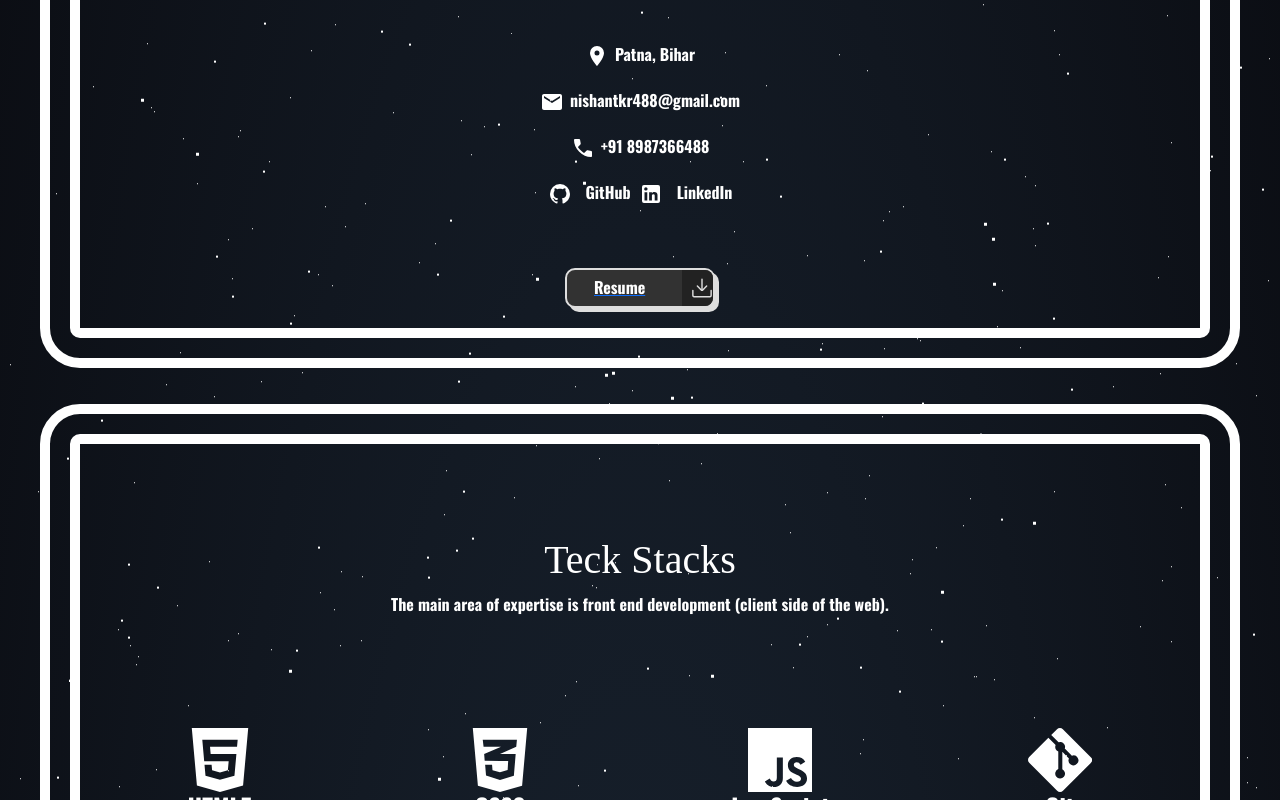
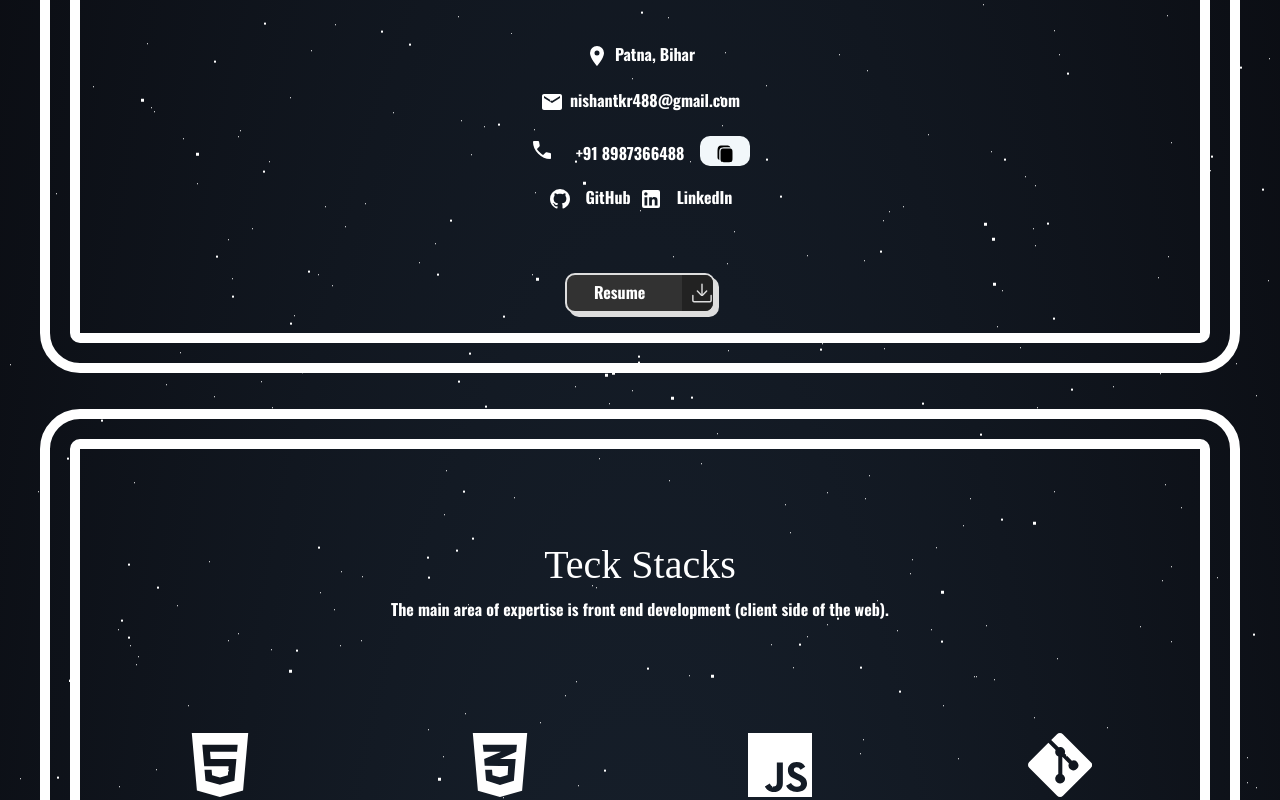
Before and after one commit to nishantkr163/nishantkr163.github.io, a React (Create React App) app: page / in a window 1280 px wide. Shown: the part 960-1760 px from the top of the page. Built offline with nearby package versions, Linux system fonts and the light colour scheme; a web font is replaced by a local one.

Commit message:
toast for sending message

```diff
--- a/package.json
+++ b/package.json
@@ -12,9 +12,11 @@
     "@testing-library/react": "^13.4.0",
     "@testing-library/user-event": "^13.5.0",
     "aos": "^2.3.4",
+    "clipboard-copy": "^4.0.1",
     "react": "^18.2.0",
     "react-dom": "^18.2.0",
     "react-scripts": "5.0.1",
+    "react-toastify": "^9.1.3",
     "styled-components": "^6.0.8",
     "web-vitals": "^2.1.4"
   },
--- a/src/App.css
+++ b/src/App.css
@@ -286,7 +286,7 @@ svg {
 }
 
 .footer {
-  background-color: rgb(11, 13, 19);
+  background-color: #090a0f !important;
   height: 150px;
   z-index: 10 !important;
 }
@@ -1097,19 +1097,19 @@ input::-webkit-inner-spin-button {
   position: relative;
 }
 
-.blog-card .description .read-more a:after {
+/* .blog-card .description .read-more a:after {
   content: "\f061";
   font-family: FontAwesome;
   margin-left: -10px;
   opacity: 0;
   vertical-align: middle;
   transition: margin 0.3s, opacity 0.3s;
-}
+} */
 
-.blog-card .description .read-more a:hover:after {
+/* .blog-card .description .read-more a:hover:after {
   margin-left: 5px;
   opacity: 1;
-}
+} */
 
 .blog-card p {
   position: relative;
--- a/src/App.js
+++ b/src/App.js
@@ -13,6 +13,8 @@ import SpaceBackground from "./Components/SpaceBackground";
 import Contact from "./Components/Contact";
 import GithubCalendar from "./Components/GithubCalendar";
 import Footer from "./Components/Footer";
+import { ToastContainer, toast } from 'react-toastify';
+import 'react-toastify/dist/ReactToastify.css';
 
 
 function App() {
@@ -21,8 +23,33 @@ function App() {
     AOS.init();
   }, []);
 
+  const handleToast = () => {
+    toast.success('Message was sent successfully!', {
+      position: "top-center",
+      autoClose: 5000,
+      hideProgressBar: false,
+      closeOnClick: true,
+      pauseOnHover: true,
+      draggable: true,
+      progress: undefined,
+      theme: "dark",
+      });
+  }
+
   return (
     <>
+        <ToastContainer
+position="top-center"
+autoClose={5000}
+hideProgressBar={false}
+newestOnTop={false}
+closeOnClick
+rtl={false}
+pauseOnFocusLoss
+draggable
+pauseOnHover
+theme="dark"
+/>
       <div id="section0" className="mainContainer">
         <SpaceBackground />
         <Navbar />
@@ -108,7 +135,7 @@ function App() {
           data-aos-duration="1000"
           id="contact"
         >
-          <Contact />
+          <Contact handleToast={handleToast} />
         </div>
         <br /><br /><br /><br />
       </div>
--- a/src/Components/About.js
+++ b/src/Components/About.js
@@ -1,5 +1,6 @@
 import DownloadResume from "./DownloadResume";
 import Nishant_Kumar_Singh_Resume from "../Resume/Nishant_Kumar_Singh_Resume.pdf";
+import Copy from "./Copy";
 
 const About = () => {
   return (
@@ -49,7 +50,7 @@ const About = () => {
             </a>
           </h6>
         </div>
-        <div className="d-flex align-items-center my-3 justify-content-center">
+        <div className="d-flex align-items-center my-3 gap-3 justify-content-center">
           <svg
             width="30px"
             height="30px"
@@ -61,8 +62,12 @@ const About = () => {
               d="M19.95 21q-3.125 0-6.175-1.363t-5.55-3.862q-2.5-2.5-3.862-5.55T3 4.05q0-.45.3-.75t.75-.3H8.1q.35 0 .625.238t.325.562l.65 3.5q.05.4-.025.675T9.4 8.45L6.975 10.9q.5.925 1.187 1.787t1.513 1.663q.775.775 1.625 1.438T13.1 17l2.35-2.35q.225-.225.588-.338t.712-.062l3.45.7q.35.1.575.363T21 15.9v4.05q0 .45-.3.75t-.75.3Z"
             />
           </svg>
-          <h6 id="contact-phone">+91 8987366488</h6>
+          <h6 id="contact-phone" className="pt-2">+91 8987366488</h6>
+          <Copy />
         </div>
+        {/* <div>
+          <Copy />
+        </div> */}
         <div className="d-flex align-items-center my-3 gap-2 justify-content-center">
           <svg
             width="30px"
@@ -112,6 +117,7 @@ const About = () => {
         className="mt-3 d-flex justify-content-center align-items-center"
       >
         <a
+          style={ { textDecoration : "none" } }
           id="resume-link-1"
           href={Nishant_Kumar_Singh_Resume}
           target="_blank"
--- a/src/Components/Contact.js
+++ b/src/Components/Contact.js
@@ -11,6 +11,7 @@ const initialData = {
   phone: "",
   message: "",
 };
+
 
 const reducer = (state, action) => {
   switch (action.type) {
@@ -34,7 +35,7 @@ const reducer = (state, action) => {
   }
 };
 
-const Contact = () => {
+const Contact = ({handleToast}) => {
   const form = useRef();
   const [state, dispatch] = useReducer(reducer, initialData);
   const [send, setSend] = useState(false)
@@ -61,7 +62,7 @@ const Contact = () => {
       )
       .then(
         (result) => {
-          alert("Message sent Successfully")
+          handleToast()
           console.log(result.text);
         },
         (error) => {
--- /dev/null
+++ b/src/Components/Copy.js
@@ -0,0 +1,136 @@
+import React from "react";
+import { styled } from "styled-components";
+import copy from 'clipboard-copy';
+
+const Copy = () => {
+
+    const handleCopyClick = () => {
+        const textToCopy = '+91 8987366488';
+
+        copy(textToCopy)
+          .then(() => {
+            console.log("OK")
+          })
+          .catch((error) => {
+            console.error('Copy failed: ', error);
+          });
+      };
+
+  return (
+    <DIV>
+      <div class="centralize">
+        <div>
+          <button onClick={handleCopyClick} >
+            <span>
+              <svg
+                width="20"
+                height="20"
+                viewBox="0 0 24 24"
+                xmlns="http://www.w3.org/2000/svg"
+              >
+                <g fill="black">
+                  <path d="M15.24 2h-3.894c-1.764 0-3.162 0-4.255.148c-1.126.152-2.037.472-2.755 1.193c-.719.721-1.038 1.636-1.189 2.766C3 7.205 3 8.608 3 10.379v5.838c0 1.508.92 2.8 2.227 3.342c-.067-.91-.067-2.185-.067-3.247v-5.01c0-1.281 0-2.386.118-3.27c.127-.948.413-1.856 1.147-2.593c.734-.737 1.639-1.024 2.583-1.152c.88-.118 1.98-.118 3.257-.118h3.07c1.276 0 2.374 0 3.255.118A3.601 3.601 0 0 0 15.24 2Z" />
+                  <path d="M6.6 11.397c0-2.726 0-4.089.844-4.936c.843-.847 2.2-.847 4.916-.847h2.88c2.715 0 4.073 0 4.917.847c.843.847.843 2.21.843 4.936v4.82c0 2.726 0 4.089-.843 4.936c-.844.847-2.202.847-4.917.847h-2.88c-2.715 0-4.073 0-4.916-.847c-.844-.847-.844-2.21-.844-4.936v-4.82Z" />
+                </g>
+              </svg>
+            </span>
+            <span>
+              <svg
+                width="20"
+                height="20"
+                viewBox="0 0 24 24"
+                xmlns="http://www.w3.org/2000/svg"
+              >
+                <path
+                  fill="#22c55e"
+                  d="M21 7L9 19l-5.5-5.5l1.41-1.41L9 16.17L19.59 5.59L21 7Z"
+                />
+              </svg>
+            </span>
+          </button>
+          {/* <div>
+            <div class="description">
+              <p>Click to see what happens</p>
+              <div>
+                <div></div>
+              </div>
+            </div>
+          </div> */}
+        </div>
+      </div>
+    </DIV>
+  );
+};
+
+export default Copy;
+
+const DIV = styled.div`
+  button {
+    background-color: #f2f7fa;
+    width: 50px;
+    height: 30px;
+    border: none;
+    border-radius: 10px;
+    font-weight: 600;
+    overflow: hidden;
+    transition-duration: 700ms;
+  }
+
+  button span:first-child {
+    color: #0e418f;
+    position: absolute;
+    transform: translate(-50%, -50%);
+  }
+
+  button span:last-child {
+    position: absolute;
+    color: #b5ccf3;
+    opacity: 0;
+    transform: translateY(100%) translateX(-50%);
+    height: 14px;
+    line-height: 13px;
+  }
+
+  button:focus {
+    background-color: #0e418f;
+    width: 70px;
+    height: 40px;
+    transition-delay: 100ms;
+    transition-duration: 500ms;
+  }
+
+  button:focus span:first-child {
+    color: #b5ccf3;
+    transform: translateX(-50%) translateY(-150%);
+    opacity: 0;
+    transition-duration: 500ms;
+  }
+
+  button:focus span:last-child {
+    transform: translateX(-50%) translateY(-50%);
+    opacity: 1;
+    transition-delay: 300ms;
+    transition-duration: 500ms;
+  }
+
+  button:focus:end {
+    background-color: #ffffff;
+    width: 120px;
+    height: 40px;
+    transition-duration: 900ms;
+  }
+
+  .centralize {
+    width: 100%;
+    height: 100%;
+    display: flex;
+    justify-content: center;
+    align-items: center;
+    text-align: center;
+  }
+
+  .description {
+    margin-top: 10px;
+    color: #b5ccf3;
+  }
+`;
--- a/src/Components/Hamburger.js
+++ b/src/Components/Hamburger.js
@@ -103,6 +103,7 @@ const Hamburger = () => {
             <li className="nav-item">
               <div id="resume-button-1" className="nav-link resume">
                 <a
+                  style={{ textDecoration: "none" }}
                   id="resume-link-1"
                   href={Nishant_Kumar_Singh_Resume}
                   target="_blank"
--- a/src/Components/Navbar.js
+++ b/src/Components/Navbar.js
@@ -101,6 +101,7 @@ const Navbar = () => {
           <li className="nav-item">
             <div className="nav-link resume">
               <a
+              style={ { textDecoration : "none" } }
                 id="resume-link-1"
                 href={Nishant_Kumar_Singh_Resume}
                 target="_blank"
--- a/src/Components/Skills.js
+++ b/src/Components/Skills.js
@@ -464,6 +464,29 @@ export const Skills = () => {
             Teamwork
           </h2>
         </div>
+        <div className="d-flex gap-4 align-items-center">
+          <svg
+            data-aos="fade-in"
+            data-aos-delay="100"
+            data-aos-duration="1000"
+            width="30"
+            height="30"
+            viewBox="0 0 16 16"
+            xmlns="http://www.w3.org/2000/svg"
+          >
+            <path
+              fill="white"
+              d="M1 0L0 1l2.2 3.081a1 1 0 0 0 .815.419h.07a1 1 0 0 1 .708.293l2.675 2.675l-2.617 2.654A3.003 3.003 0 0 0 0 13a3 3 0 1 0 5.878-.851l2.654-2.617l.968.968l-.305.914a1 1 0 0 0 .242 1.023l3.27 3.27a.997.997 0 0 0 1.414 0l1.586-1.586a.997.997 0 0 0 0-1.414l-3.27-3.27a1 1 0 0 0-1.023-.242L10.5 9.5l-.96-.96l2.68-2.643A3.005 3.005 0 0 0 16 3c0-.269-.035-.53-.102-.777l-2.14 2.141L12 4l-.364-1.757L13.777.102a3 3 0 0 0-3.675 3.68L7.462 6.46L4.793 3.793a1 1 0 0 1-.293-.707v-.071a1 1 0 0 0-.419-.814L1 0Zm9.646 10.646a.5.5 0 0 1 .708 0l2.914 2.915a.5.5 0 0 1-.707.707l-2.915-2.914a.5.5 0 0 1 0-.708ZM3 11l.471.242l.529.026l.287.445l.445.287l.026.529L5 13l-.242.471l-.026.529l-.445.287l-.287.445l-.529.026L3 15l-.471-.242L2 14.732l-.287-.445L1.268 14l-.026-.529L1 13l.242-.471l.026-.529l.445-.287l.287-.445l.529-.026L3 11Z"
+            />
+          </svg>{" "}
+          <h2
+            data-aos="fade-left"
+            data-aos-delay="100"
+            data-aos-duration="1000"
+          >
+            Communication
+          </h2>
+        </div>
       </div>
       <br />
     </>
```
Also changed, not shown: src/Image/wave-haikei.png (added), 1 other file (tests, documents, lock files or other folders).
